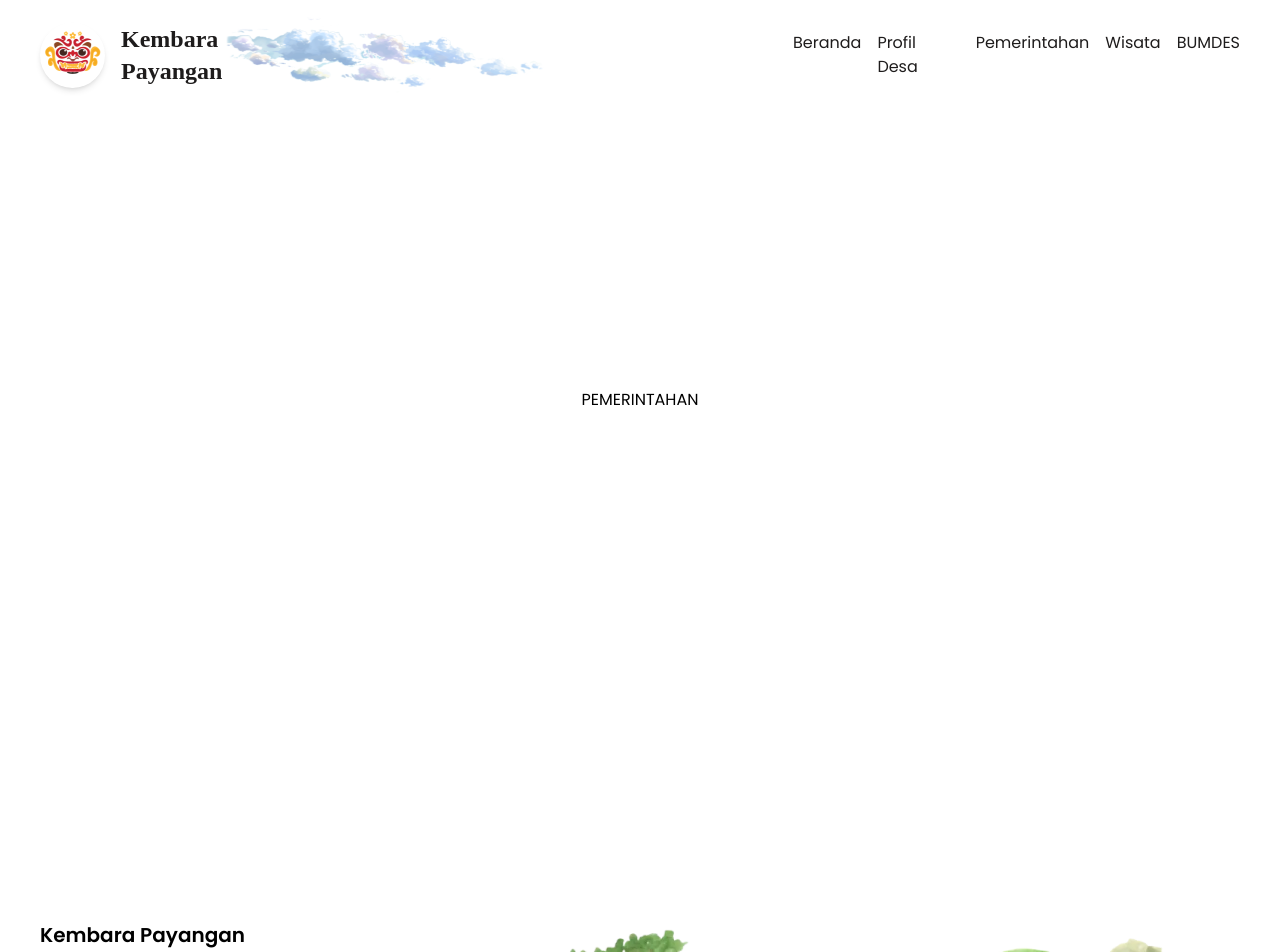
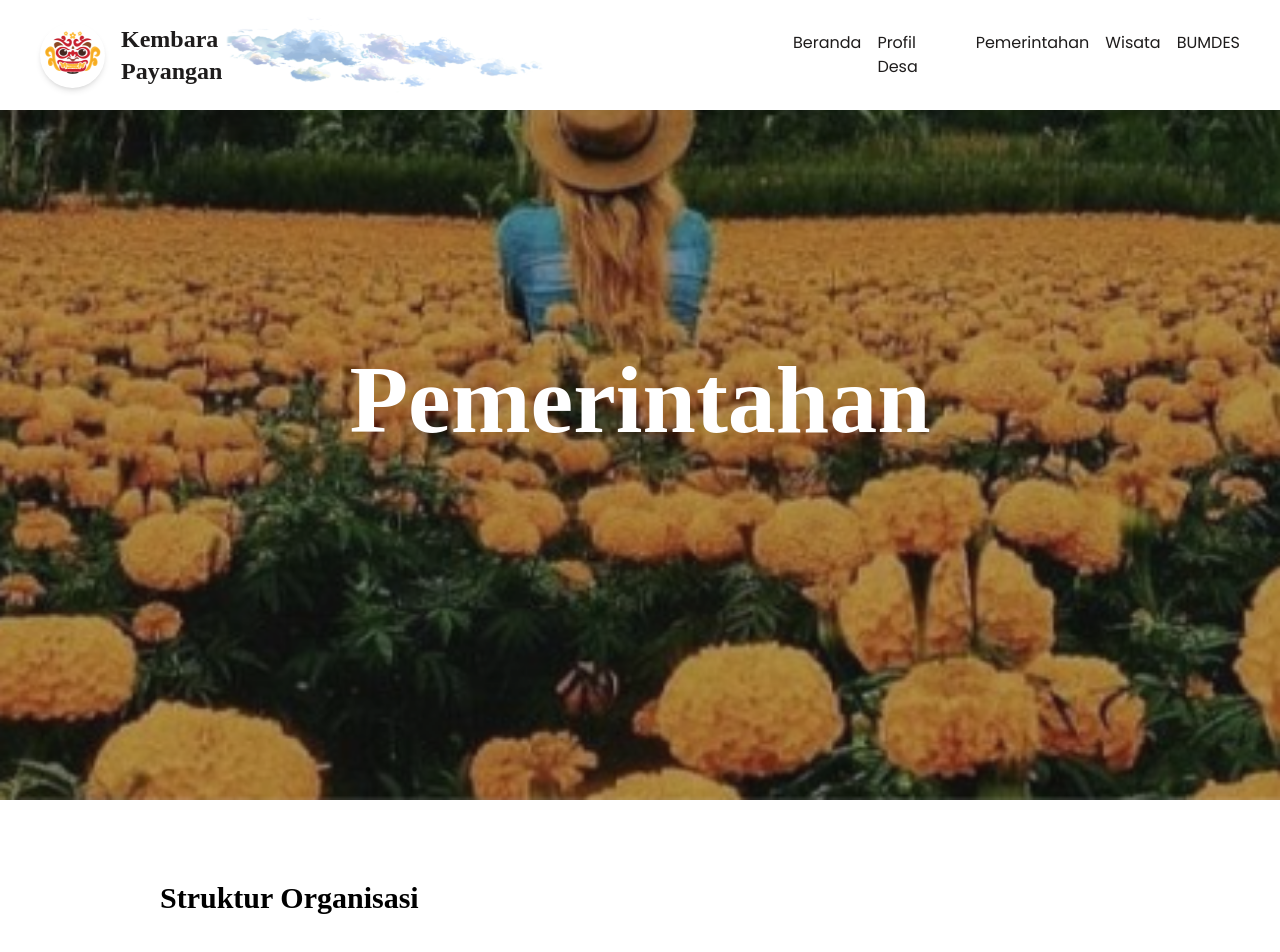
Before and after one commit to kknbuahankaja/kkn2023, a plain HTML site: page pemerintahan/index.html in a window 1280 px wide. Shown: the top 952 px of the page. Drawn offline with Linux system fonts and the light colour scheme; a web font is replaced by a local one.

Commit message:
feat(pemerintahan): add pemerintahan content

```diff
--- a/pemerintahan/index.html
+++ b/pemerintahan/index.html
@@ -42,7 +42,27 @@
 			</div>
 		</header>
 
-		<section class="flex h-screen items-center justify-center">PEMERINTAHAN</section>
+		<section class="relative h-screen">
+			<div class="relative z-10 flex h-full w-full items-center justify-center text-c-white">
+				<h1 class="font-arsenica text-8xl font-bold">Pemerintahan</h1>
+			</div>
+			<div class="absolute left-0 top-0 z-[2] h-full w-full bg-c-black opacity-30"></div>
+			<img
+				src="/assets/images/homepage/spot-4.png"
+				alt="background pemerintahan"
+				class="absolute left-0 top-0 z-[1] h-full w-full object-cover"
+			/>
+		</section>
+
+		<section class="flex flex-col gap-10 px-40 py-20">
+			<h1 class="font-arsenica text-3xl font-semibold">Struktur Organisasi</h1>
+			<img src="/assets/images/homepage/spot-3.png" class="w-full object-contain" />
+		</section>
+
+		<section class="flex flex-col gap-10 bg-c-green-300 px-40 py-20">
+			<h1 class="font-arsenica text-3xl font-semibold">BPD</h1>
+			<img src="/assets/images/homepage/spot-3.png" class="w-full object-contain" />
+		</section>
 
 		<footer class="relative w-full bg-c-white pt-20">
 			<div class="absolute bottom-0 left-0 flex w-full flex-col gap-3 p-10">
```
Also changed, not shown: assets/css/prod.css.
